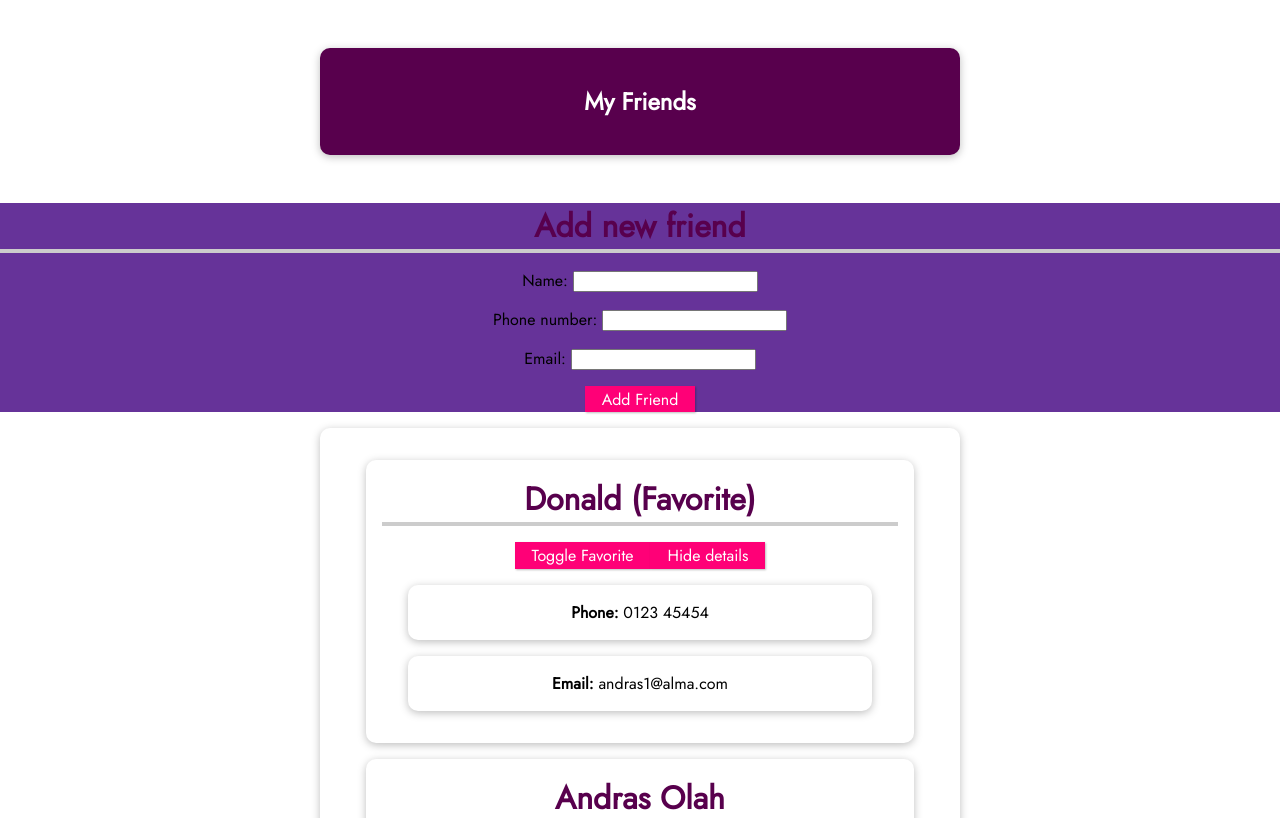
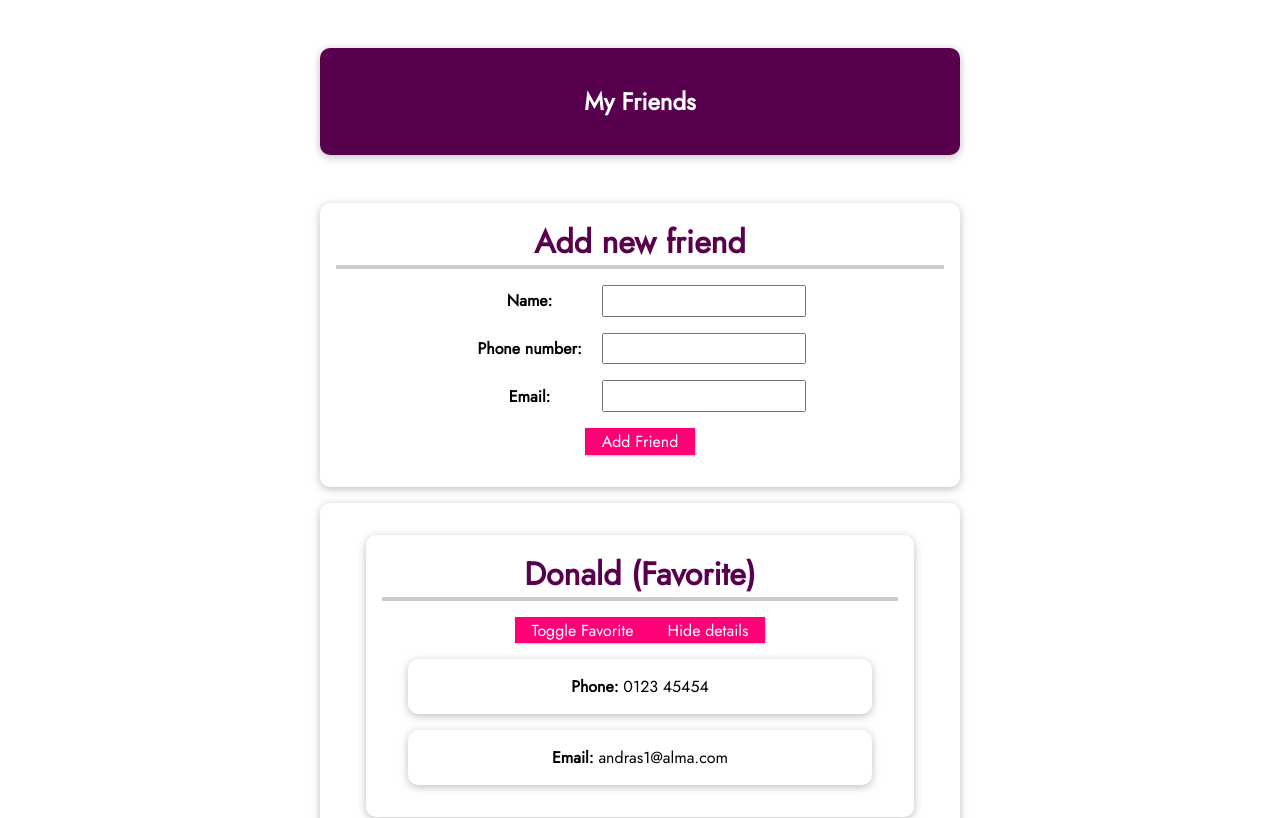
Before and after one commit to asszem/vue-learning, a Vue app in the folder udemy/course code/: page / in a window 1280 px wide. Shown: the top 818 px of the page. Built offline with nearby package versions, Linux system fonts and the light colour scheme.

Commit message:
Update form using data() inside component and better CSS styling

```diff
--- a/udemy/course code/src/App.vue
+++ b/udemy/course code/src/App.vue
@@ -3,8 +3,10 @@
     <header>
       <h1>My Friends</h1>
     </header>
-    <add-new-friend @submit-friend="addNewFriend" />
     <ul>
+      <li>
+      <add-new-friend @submit-friend="addNewFriend"/>
+      </li>
       <li>
         <friend-component
             v-for="friend in friends"
@@ -52,14 +54,15 @@ export default {
       identifiedFriend.isFavorite = !identifiedFriend.isFavorite;
     },
     addNewFriend(payload) {
-      console.log("Inside App.vue - Add New Friend called", payload.friendName.value);
+      console.log("Inside App.vue - Add New Friend called", payload);
       const newFriend = {
-        id: payload.friendName.value,
-        name: payload.friendName.value,
-        phone: payload.phone.value,
-        email: payload.email.value,
-        isVaforite: false
+        id: new Date().toISOString(),
+        name: payload.name,
+        phone: payload.phone,
+        email: payload.email,
+        isFaforite: false
       }
+      console.log(newFriend)
       this.friends.push(newFriend);
     },
   },
--- a/udemy/course code/src/components/AddFriend.vue
+++ b/udemy/course code/src/components/AddFriend.vue
@@ -1,45 +1,68 @@
 <template>
-  <div id="addFriend">
+  <div>
     <h2>Add new friend</h2>
     <form
         name="addFriendForm"
         @submit="submitNewFriend"
         @submit.prevent="addFriendForm"
     >
-      <p>
+      <div>
+        <label>
           Name:
-        <input type="text" name="friendName" />
-      </p>
-      <p>
+        </label>
+        <input type="text" v-model="newFriend.name"/>
+      </div>
+      <div>
+        <label>
           Phone number:
-        <input type="text" name="phone" />
-      </p>
-      <p>
-        Email:
-        <input type="text" name="email" />
-      </p>
+        </label>
+        <input type="text" v-model="newFriend.phone"/>
+      </div>
+      <div>
+        <label>Email:</label>
+        <input type="text" v-model="newFriend.email"/>
+      </div>
+      <div>
         <button type="submit">Add Friend</button>
+      </div>
     </form>
   </div>
 </template>
 
 <script>
 export default {
-  // emits: ["submit-friend"],
+  data() {
+    return {
+      newFriend: {
+        name: '',
+        phone: '',
+        email: '',
+      }
+    }
+  },
+  emits: ["submit-friend"],
   methods: {
-    submitNewFriend(event) {
-      console.log("InsideAddFriend.vue submint new friend presed");
-      // console.log('name = ', event.target.elements.friendName.value)
-      this.$emit("submit-friend", event.target.elements);
+    submitNewFriend() {
+      this.$emit("submit-friend", this.newFriend);
     },
   },
 };
 </script>
 
 <style>
-div#addFriend {
-  background-color: rebeccapurple;
-  align-content: center;
-  text-align: center;
+#app input {
+  font: inherit;
+  padding: 0.15rem;
+}
+
+#app label {
+  font-weight: bold;
+  margin-right: 1rem;
+  width: 7rem;
+  display: inline-block;
+}
+
+#app form div {
+  margin: 1rem 0;
 }
 </style>
```
Lines whose indentation alone changed are shown as unchanged.
